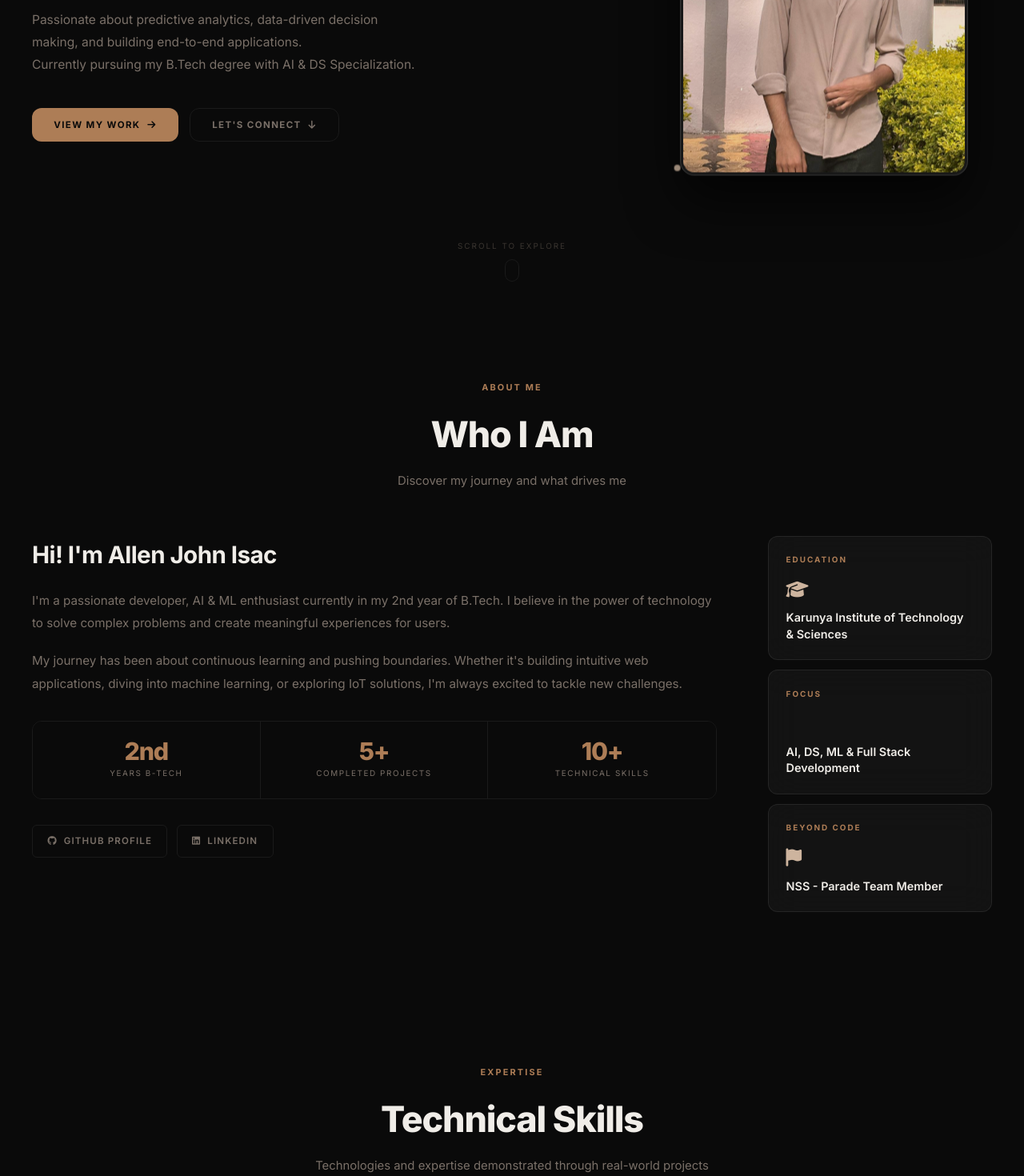
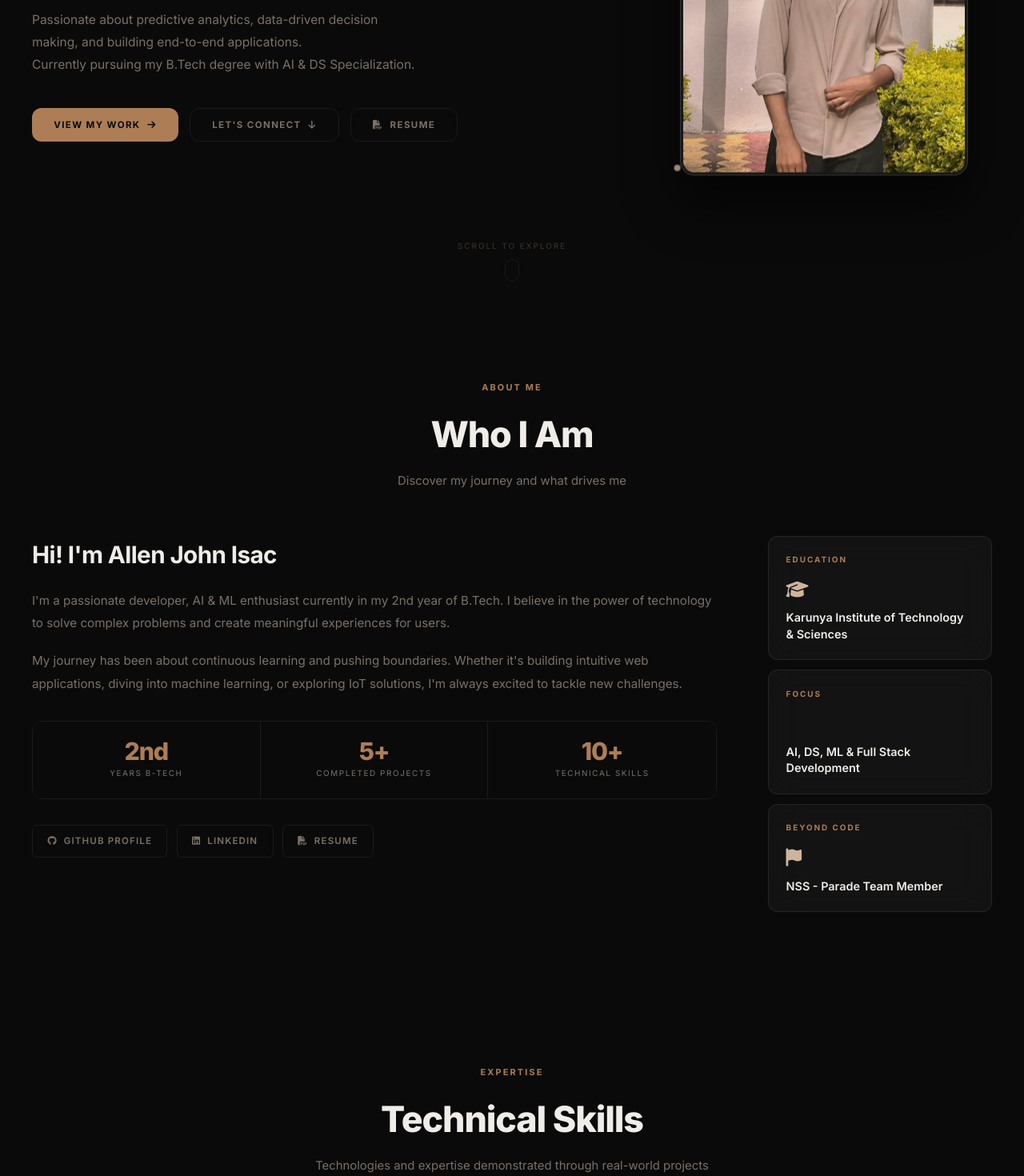
Before and after one commit to allenjohn006/Portfolio, a React (Vite) app: page / in a window 1280 px wide. Shown: the part 420-1890 px from the top of the page at 80% size. Built offline with nearby package versions, Linux system fonts and the light colour scheme.

Commit message:
enhanced the project section

```diff
--- a/src/App.css
+++ b/src/App.css
@@ -215,6 +215,9 @@ section{padding:6rem 2rem;position:relative;background:var(--bg);}
   text-decoration:none;
   border:1px solid var(--hairline);border-radius:6px;color:var(--muted);
   transition:all .2s;
+  background:none;
+  cursor:pointer;
+  font-family:inherit;
 }
 .about-btn:hover{border-color:var(--accent);color:var(--accent);background:rgba(173,125,86,.06);}
 
--- a/src/App.jsx
+++ b/src/App.jsx
@@ -149,6 +149,10 @@ export default function App() {
                     <span>Let's Connect</span>
                     <i className="fas fa-arrow-down"></i>
                   </button>
+                  <button className="btn btn-outline" onClick={() => setShowResume(true)}>
+                     <i className="fas fa-file-pdf"></i> Resume
+
+                  </button>
                 </div>
               </div>
               <div className="hero-right">
@@ -217,6 +221,9 @@ export default function App() {
                     <a href="https://www.linkedin.com/in/allen-john-isac-7b6730363/" target="_blank" rel="noopener noreferrer" className="about-btn">
                       <i className="fab fa-linkedin"></i> LinkedIn
                     </a>
+                    <button onClick={() => setShowResume(true)} className="about-btn">
+                      <i className="fas fa-file-pdf"></i> Resume
+                    </button>
                   </div>
                 </div>
 
@@ -259,7 +266,7 @@ export default function App() {
                     title: 'Vox',
                     desc: 'AI-driven accessibility-focused examination platform with 100% hands-free voice-controlled workflow. Enables voice-based navigation, biometric authentication, and supports hybrid question formats with real-time speech recognition.',
                     image: `${base}vox-demo.jpeg`,
-                    tags: ['React', 'FastAPI', 'Speech-to-Text', 'Biometric Auth'],
+                    tags: ['React', 'FastAPI', 'Web Speech API', 'JWT Auth','MongoDB','Docker'],
                     color: 'gradient-blue',
                     link: 'https://github.com/allenjohn006/VOX-'
                   },
@@ -267,7 +274,7 @@ export default function App() {
                     title: 'OmniFlow Sales AI',
                     desc: 'Production-grade MLOps platform for large-scale sales forecasting with XGBoost, automated retraining, and intelligent drift detection using statistical hypothesis testing.',
                     image: `${base}omniflow-demo.jpeg`,
-                    tags: ['MLOps', 'XGBoost', 'FastAPI', 'Data Drift Detection'],
+                    tags: ['Pandas','XGBoost', 'FastAPI','Django','Python','Scikit-learn','Numpy','Docker'],
                     color: 'gradient-purple',
                     link: 'https://github.com/allenjohn006/OmniFlow'
                   },
@@ -275,7 +282,7 @@ export default function App() {
                     title: 'CVScope',
                     desc: 'AI-powered resume evaluation system using semantic embeddings, FAISS vector search, and RAG pipeline to analyze resume-job compatibility with actionable recommendations.',
                     image: `${base}cvscope-demo.jpeg`,
-                    tags: ['RAG', 'NLP', 'FastAPI', 'Streamlit'],
+                    tags: ['RAG','Openrouter','FAISS'   , 'FastAPI', 'Streamlit','Embeddings','OCR','Python'],
                     color: 'gradient-green',
                     link: 'https://github.com/allenjohn006/CVScope'
                   },
@@ -337,7 +344,7 @@ export default function App() {
           <footer className="footer">
             <div className="footer-content">
               <p>&copy; 2025 Allen John Isac. All rights reserved.</p>
-              <p className="footer-credit">Crafted with passion and modern web technologies</p>
+
             </div>
           </footer>
         </>
```
